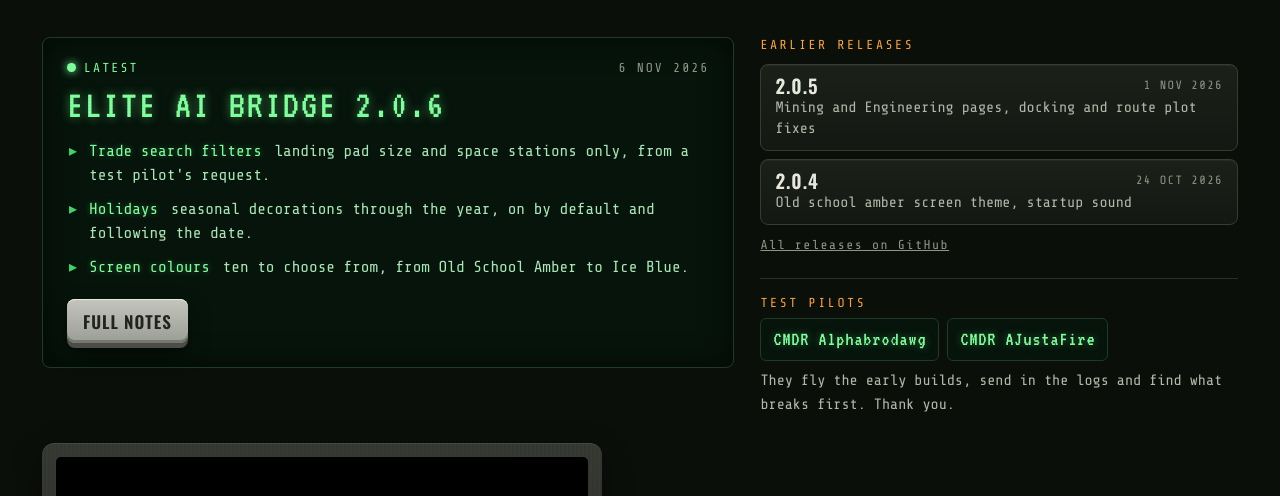
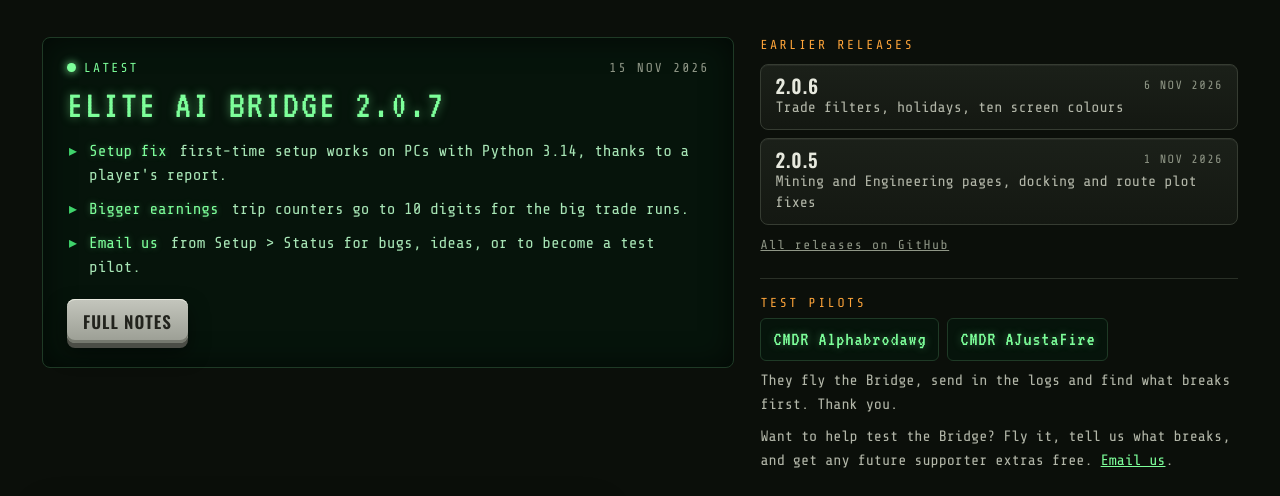
Before and after one commit to CoreDynamicsDev/Elite-AI-Bridge-Website, a plain HTML site: page index.html in a window 1280 px wide. Shown: the part 1136-1632 px from the top of the page. Drawn offline with Linux system fonts and the light colour scheme; no server answers; grey boxes are pictures that could not be loaded.

Commit message:
2.0.7: Ship's Log and test pilot line

```diff
--- a/index.html
+++ b/index.html
@@ -48,7 +48,7 @@
 <header class="plate top" id="top">
   <a class="brand" href="#top" aria-label="Elite AI Bridge home">
     <img src="assets/img/icon-64.png" width="40" height="40" alt="">
-    <span class="brand-text"><b>ELITE AI BRIDGE</b><small id="unitTag">CORE DYNAMICS DEV // UNIT 2.0.6</small></span>
+    <span class="brand-text"><b>ELITE AI BRIDGE</b><small id="unitTag">CORE DYNAMICS DEV // UNIT 2.0.7</small></span>
   </a>
   <div class="leds" aria-hidden="true">
     <span class="led" data-led="0"><i></i>LINK</span>
@@ -111,20 +111,20 @@
   </header>
   <div class="log-grid">
     <article class="log-latest readout" aria-labelledby="logVer">
-      <p class="log-meta"><span class="log-live"><i></i>LATEST</span><span id="logDate">6 NOV 2026</span></p>
-      <h3 class="ro-title" id="logVer">ELITE AI BRIDGE 2.0.6</h3>
+      <p class="log-meta"><span class="log-live"><i></i>LATEST</span><span id="logDate">15 NOV 2026</span></p>
+      <h3 class="ro-title" id="logVer">ELITE AI BRIDGE 2.0.7</h3>
       <ul class="log-items" id="logItems">
-        <li><b>Trade search filters</b> landing pad size and space stations only, from a test pilot's request.</li>
-        <li><b>Holidays</b> seasonal decorations through the year, on by default and following the date.</li>
-        <li><b>Screen colours</b> ten to choose from, from Old School Amber to Ice Blue.</li>
+        <li><b>Setup fix</b> first-time setup works on PCs with Python 3.14, thanks to a player's report.</li>
+        <li><b>Bigger earnings</b> trip counters go to 10 digits for the big trade runs.</li>
+        <li><b>Email us</b> from Setup &gt; Status for bugs, ideas, or to become a test pilot.</li>
       </ul>
-      <a class="key key-grey key-sm log-key" id="logLink" href="https://github.com/CoreDynamicsDev/Elite-AI-Bridge-Download/releases/tag/v2.0.6" rel="noopener" data-track="release_notes_click" data-loc="ship_log">FULL NOTES</a>
+      <a class="key key-grey key-sm log-key" id="logLink" href="https://github.com/CoreDynamicsDev/Elite-AI-Bridge-Download/releases/tag/v2.0.7" rel="noopener" data-track="release_notes_click" data-loc="ship_log">FULL NOTES</a>
     </article>
     <div class="log-past">
       <p class="log-past-h">EARLIER RELEASES</p>
       <ol class="log-list" id="logList">
+        <li><a href="https://github.com/CoreDynamicsDev/Elite-AI-Bridge-Download/releases/tag/v2.0.6" rel="noopener" data-track="release_notes_click" data-loc="ship_log_past"><b>2.0.6</b><span>6 NOV 2026</span><em>Trade filters, holidays, ten screen colours</em></a></li>
         <li><a href="https://github.com/CoreDynamicsDev/Elite-AI-Bridge-Download/releases/tag/v2.0.5" rel="noopener" data-track="release_notes_click" data-loc="ship_log_past"><b>2.0.5</b><span>1 NOV 2026</span><em>Mining and Engineering pages, docking and route plot fixes</em></a></li>
-        <li><a href="https://github.com/CoreDynamicsDev/Elite-AI-Bridge-Download/releases/tag/v2.0.4" rel="noopener" data-track="release_notes_click" data-loc="ship_log_past"><b>2.0.4</b><span>24 OCT 2026</span><em>Old school amber screen theme, startup sound</em></a></li>
       </ol>
       <a class="log-all" href="https://github.com/CoreDynamicsDev/Elite-AI-Bridge-Download/releases" rel="noopener" data-track="release_notes_click" data-loc="ship_log_all">All releases on GitHub</a>
       <div class="crew">
@@ -133,7 +133,8 @@
           <li><b>CMDR Alphabrodawg</b></li>
           <li><b>CMDR AJustaFire</b></li>
         </ul>
-        <p class="crew-note">They fly the early builds, send in the logs and find what breaks first. Thank you.</p>
+        <p class="crew-note">They fly the Bridge, send in the logs and find what breaks first. Thank you.</p>
+        <p class="crew-note">Want to help test the Bridge? Fly it, tell us what breaks, and get any future supporter extras free. <a href="mailto:coredynamicsdev@gmail.com?subject=Test%20pilot" data-track="test_pilot_email" data-loc="ship_log">Email us</a>.</p>
       </div>
     </div>
   </div>
```
